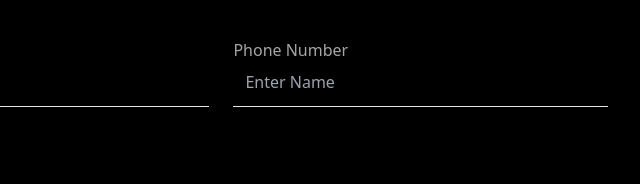
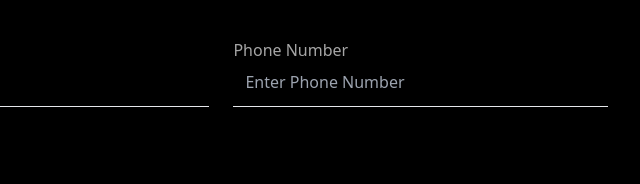
Before and after one commit to iusamasajjad/w3f, a plain HTML site: page index.html in a window 1280 px wide. Shown: the part 2678-2862 px from the top of the page, 640-1280 px from the left. Drawn offline with nearby package versions, Linux system fonts and the light colour scheme.

Commit message:
Placeholder updated

```diff
--- a/index.html
+++ b/index.html
@@ -554,7 +554,7 @@
                   type="text"
                   name=""
                   id=""
-                  placeholder="Enter Name"
+                  placeholder="Enter Phone Number"
                 />
               </div>
             </div>
```
